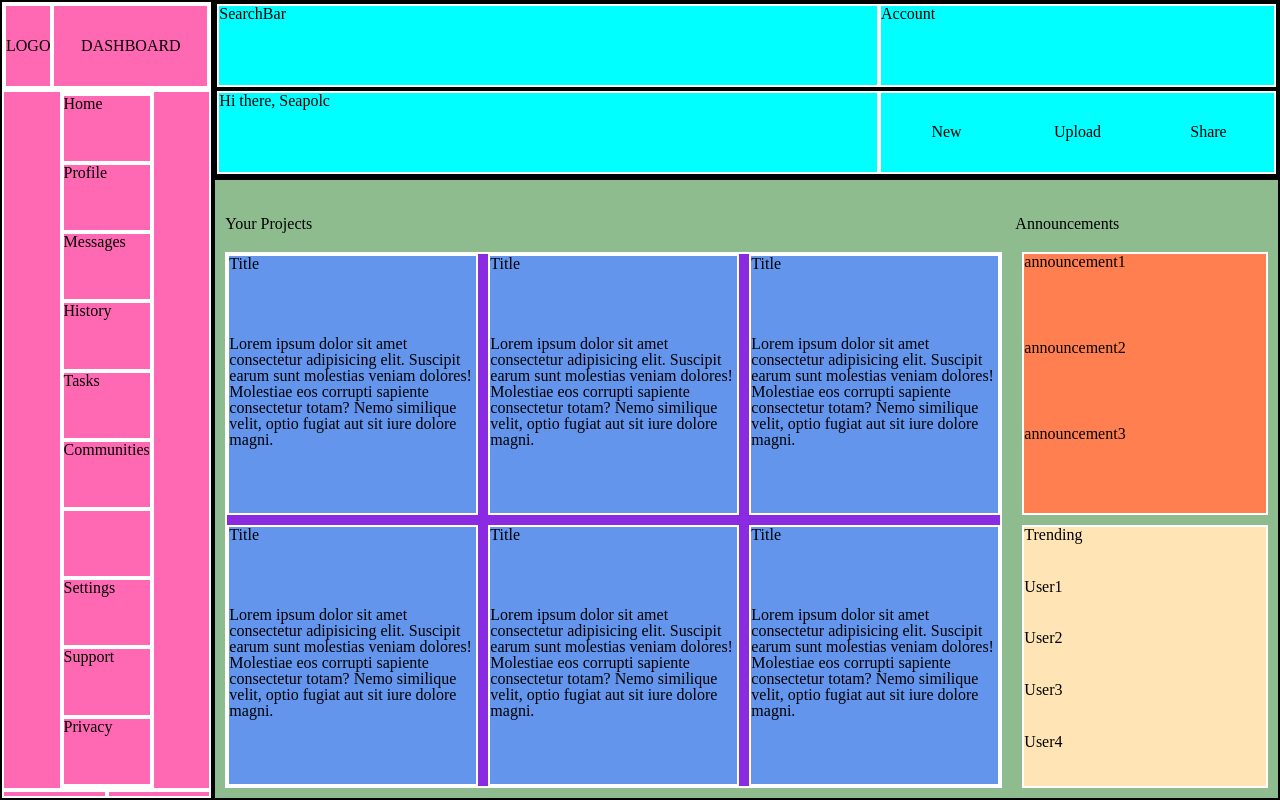
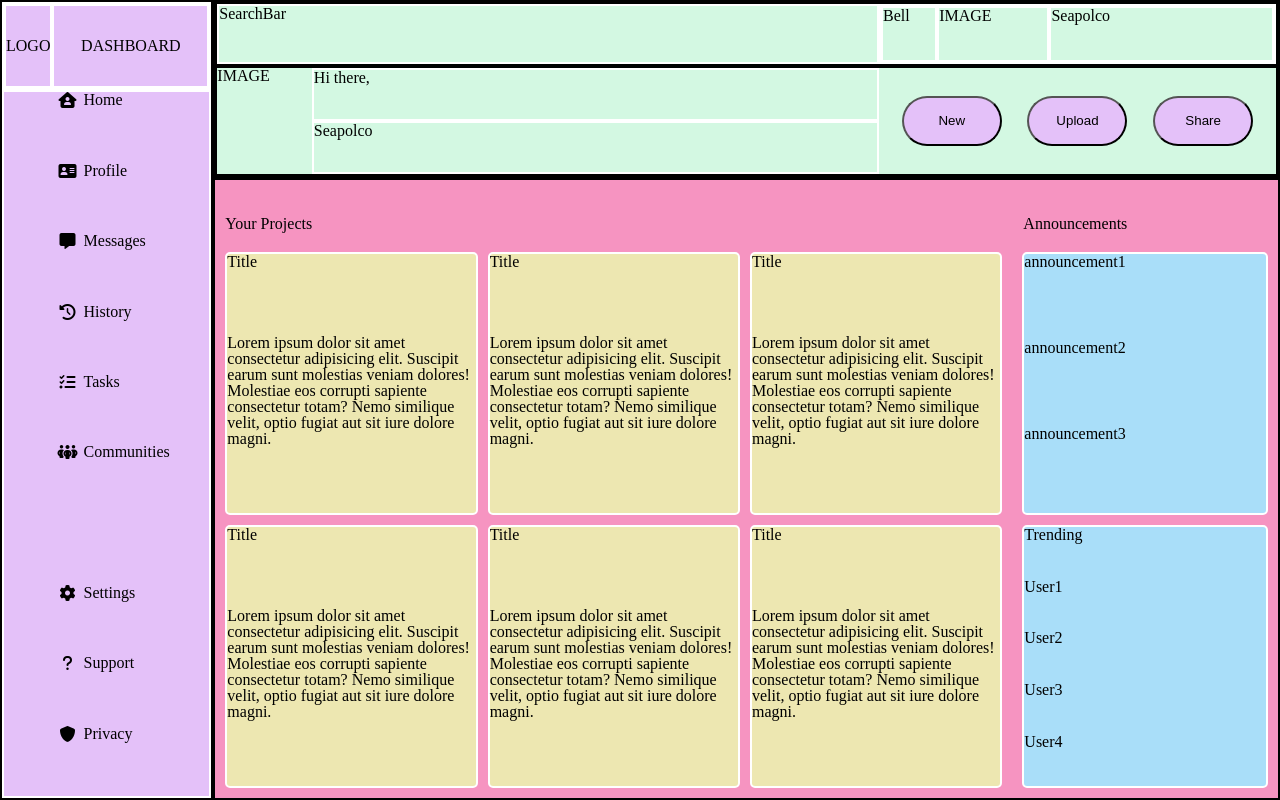
Before and after one commit to Seapolco/odin-admin-dashboard, a plain HTML site: page index.html in a window 1280 px wide. Drawn offline with Linux system fonts and the light colour scheme.

Commit message:
Added icons to sidebar, added preliminary colour scheme, styled buttons, removed border + other tidbits

```diff
--- a/index.html
+++ b/index.html
@@ -7,20 +7,29 @@
     <title>Admin Dashboard</title>
     <link rel="stylesheet" href="styles.css">
     <script src="script.js"></script>
+    <script src="https://kit.fontawesome.com/a023f59fed.js" crossorigin="anonymous"></script>
 </head>
 <body>
     <div class="container">
         <div class="header">
             <div class="searchbarAndAccount">
                 <div class="searchbar">SearchBar</div>
-                <div class="account">Account</div>
+                <div class="account">
+                    <div class="notification">Bell</div>
+                    <div class="accountAvatar">IMAGE</div>
+                    <div class="accountName">Seapolco</div>
+                </div>
             </div>
             <div class="userInfoAndButtons">
-                <div class="userInfo">Hi there, Seapolc</div>
+                <div class="userInfo">
+                    <div class="UserAvatar">IMAGE</div>
+                    <p class="hi">Hi there,</p>
+                    <p class="userName">Seapolco</p>
+                </div>
                 <div class="userButtons">
-                    <div class="newButton">New</div>
-                    <div class="uploadButton">Upload</div>
-                    <div class="shareButton">Share</div>
+                    <button class="newButton">New</button>
+                    <button class="uploadButton">Upload</button>
+                    <button class="shareButton">Share</button>
                 </div>
             </div>
         </div>
@@ -30,29 +39,29 @@
                 <div class="text">DASHBOARD</div>
             </div>
             <div class="userNavigation">
-                <ul>
-                    <li>Home</li>
-                    <li>Profile</li>
-                    <li>Messages</li>
-                    <li>History</li>
-                    <li>Tasks</li>
-                    <li>Communities</li>
+                <ul class="fa-ul">
+                    <li><span class="fa-li"><i class="fa-solid fa-house-user"></i></span>Home</li>
+                    <li><span class="fa-li"><i class="fa-solid fa-address-card"></i></span>Profile</li>
+                    <li><span class="fa-li"><i class="fa-solid fa-message"></i></span>Messages</li>
+                    <li><span class="fa-li"><i class="fa-solid fa-clock-rotate-left"></i></span>History</li>
+                    <li><span class="fa-li"><i class="fa-solid fa-list-check"></i></span>Tasks</li>
+                    <li><span class="fa-li"><i class="fa-solid fa-people-group"></i></span>Communities</li>
                     <li>&nbsp;</li>
-                    <li>Settings</li>
-                    <li>Support</li>
-                    <li>Privacy</li>
+                    <li><span class="fa-li"><i class="fa-solid fa-gear"></i></span>Settings</li>
+                    <li><span class="fa-li"><i class="fa-solid fa-question"></i></span>Support</li>
+                    <li><span class="fa-li"><i class="fa-solid fa-shield"></i></span>Privacy</li>
                 </ul>
             </div>
-            <div class="supportNavigation">
+            <!-- <div class="supportNavigation">
                 <ul>
 
                 </ul>
-            </div>
+            </div> -->
         </div>
         <div class="content">
             <div class="headers">
                 <h2>Your Projects</h2>
-                <h2>&nbsp;&nbsp;Announcements</h2>
+                <h2>&nbsp;&nbsp;&nbsp;&nbsp;Announcements</h2>
             </div>
             <div class="projects">
                 <div class="project-card">
--- a/styles.css
+++ b/styles.css
@@ -32,9 +32,9 @@ footer, header, hgroup, menu, nav, section {
 body {
 	line-height: 1;
 }
-ol, ul {
+/* ol, ul {
 	list-style: none;
-}
+} */
 blockquote, q {
 	quotes: none;
 }
@@ -59,7 +59,7 @@ table {
 
 .header {
     display: grid;
-    background-color: aqua;
+    background-color: #D3F8E2;
     border: solid black 2px;
     grid-row: 1/2;
     grid-column: 2/3;
@@ -77,6 +77,16 @@ table {
     border:solid white 2px;
 }
 
+.account {
+    display: grid;
+    grid-template-columns: 1fr 2fr 4fr;
+    border: solid white 2px;
+}
+
+.notification, .accountAvatar, .accountName {
+    border: solid white 2px;
+}
+
 .userInfoAndButtons {
     display:grid;
     border: solid black 2px;
@@ -85,24 +95,51 @@ table {
 
 .userInfoAndButtons > div {
     display: grid;
-    border:solid white 2px;
+    /* border:solid white 2px; */
+}
+
+.userInfo {
+    display:grid;
+    grid-template-columns: 1fr 6fr;
+}
+
+.userAvatar {
+    display:grid;
+    grid-column:1/2;
+    border: solid white 2px;
+}
+.hi, .userName {
+    display: grid;
+    grid-column: 2/3;
+    border: solid white 2px;
 }
 
 .userButtons  {
     display: grid;
     grid-template-columns: repeat(3, 1fr);
+    /* justify-content: center; */
+    align-content: center;
+    margin: 10px;
 }
 
-.userButtons > div {
+.userButtons > button {
     display: grid;
     justify-content: center;
     align-content: center;
 }
 
+.newButton, .shareButton, .uploadButton {
+    justify-self: center;
+    background-color: #E4C1F9;
+    border-radius: 25px;
+    height: 50px;
+    width: 100px;
+}
+
 .sidebar {
     display: grid;
     border: solid black 2px;
-    background-color: hotpink;
+    background-color: #E4C1F9;
     grid-template-rows: 1fr 8fr;
     grid-row: 1/3;
     grid-column: 1/2;
@@ -131,18 +168,18 @@ table {
     display: grid;
     grid-template-rows: repeat(10, minmax(30px,1fr));
     justify-content: center;
-    border: solid white 2px;
+    /* border: solid white 2px; */
 }
 
-.userNavigation li {
-    border: solid white 2px;
-}
+/* .userNavigation li {
+     border: solid white 2px;
+} */
 
 .supportNavigation ul {
     display: grid;
     grid-template-rows: repeat(3, 1fr) 4fr;
     justify-content: center;
-    border: solid white 2px;
+    /* border: solid white 2px; */
 }
 
 
@@ -150,7 +187,7 @@ table {
 
 .content {
     display:grid;
-    background-color: darkseagreen;
+    background-color: #F694C1;
     border: solid black 2px;
     grid-template-columns: 3fr 1fr;
     grid-template-rows: 1fr 9fr;
@@ -170,8 +207,8 @@ table {
 
 .projects {
     display: grid;
-    border: solid white 2px;
-    background-color:blueviolet;
+    /* border: solid white 2px; */
+    /* background-color:blueviolet; */
     grid-column: 1/2;
     grid-row: 2/4;
     grid-template-columns: repeat(auto-fill, minmax(200px, 1fr));
@@ -184,7 +221,8 @@ table {
 .project-card {
     display: grid;
     border: solid white 2px;
-    background-color:cornflowerblue;
+    background-color:#EDE7B1;
+    border-radius: 5px;
 }
 
 .announceAndTrend {
@@ -198,11 +236,13 @@ table {
 .announcements {
     display: grid;
     border: solid white 2px;
-    background-color:coral;
+    background-color:#A9DEF9;
+    border-radius: 5px;
 }
 
 .trending {
     display: grid;
     border: solid white 2px;
-    background-color:moccasin;
+    background-color:#A9DEF9;
+    border-radius: 5px;
 }
```
